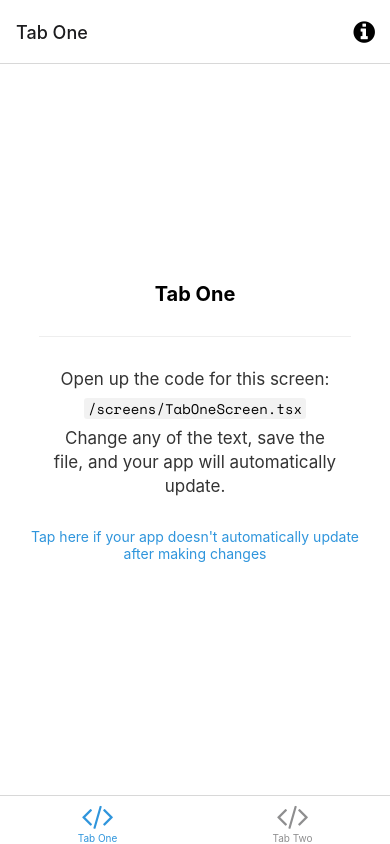
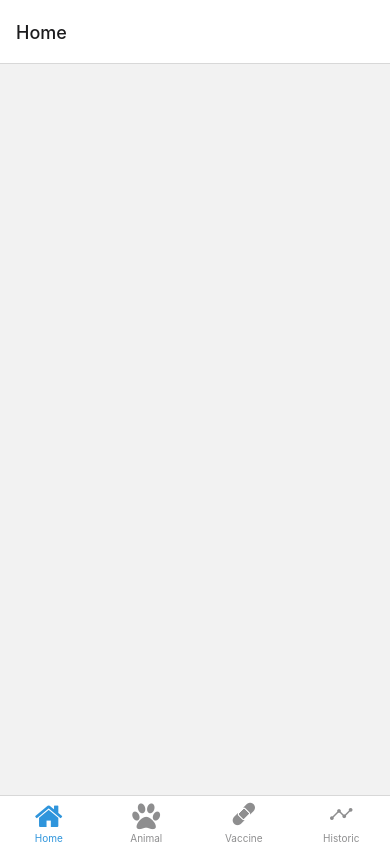
Before and after one commit to ho823/CatCare, a React Native app: screen /Home in a window 390 px wide. Built offline with nearby package versions, Linux system fonts and the light colour scheme; what expo-linking would draw is missing.

Commit message:
update navigation

```diff
--- a/navigation/LinkingConfiguration.ts
+++ b/navigation/LinkingConfiguration.ts
@@ -17,18 +17,26 @@ const linking: LinkingOptions<RootStackParamList> = {
         screens: {
           TabOne: {
             screens: {
-              TabOneScreen: 'one',
+              TabOneScreen: 'hbhvvv',
             },
           },
-          TabTwo: {
+          Animal: {
             screens: {
-              TabTwoScreen: 'two',
+              AnimalSheet: 'animal',
+            },
+          },
+          Home: {
+            screens: {
+              Home: 'home',
+            },
+          },
+          Historical: {
+            screens: {
+              Historical: 'Historic',
             },
           },
         },
       },
-      Modal: 'modal',
-      NotFound: '*',
     },
   },
 };
--- a/navigation/index.tsx
+++ b/navigation/index.tsx
@@ -4,6 +4,10 @@
  *
  */
 import { FontAwesome } from '@expo/vector-icons';
+import { Entypo } from '@expo/vector-icons';
+import { MaterialCommunityIcons } from '@expo/vector-icons';
+import { FontAwesome5 } from '@expo/vector-icons';
+import { Ionicons } from '@expo/vector-icons';
 import { createBottomTabNavigator } from '@react-navigation/bottom-tabs';
 import { NavigationContainer, DefaultTheme, DarkTheme } from '@react-navigation/native';
 import { createNativeStackNavigator } from '@react-navigation/native-stack';
@@ -12,10 +16,12 @@ import { ColorSchemeName, Pressable } from 'react-native';
 
 import Colors from '../constants/Colors';
 import useColorScheme from '../hooks/useColorScheme';
-import ModalScreen from '../screens/ModalScreen';
-import NotFoundScreen from '../screens/NotFoundScreen';
+import AnimalSheet from '../screens/AnimalSheet';
+import Historical from '../screens/Historical';
+import Home from '../screens/Home';
 import TabOneScreen from '../screens/TabOneScreen';
 import TabTwoScreen from '../screens/TabTwoScreen';
+import Vaccine from '../screens/Vaccine';
 import { RootStackParamList, RootTabParamList, RootTabScreenProps } from '../types';
 import LinkingConfiguration from './LinkingConfiguration';
 
@@ -39,10 +45,6 @@ function RootNavigator() {
   return (
     <Stack.Navigator>
       <Stack.Screen name="Root" component={BottomTabNavigator} options={{ headerShown: false }} />
-      <Stack.Screen name="NotFound" component={NotFoundScreen} options={{ title: 'Oops!' }} />
-      <Stack.Group screenOptions={{ presentation: 'modal' }}>
-        <Stack.Screen name="Modal" component={ModalScreen} />
-      </Stack.Group>
     </Stack.Navigator>
   );
 }
@@ -63,33 +65,35 @@ function BottomTabNavigator() {
         tabBarActiveTintColor: Colors[colorScheme].tint,
       }}>
       <BottomTab.Screen
-        name="TabOne"
-        component={TabOneScreen}
-        options={({ navigation }: RootTabScreenProps<'TabOne'>) => ({
-          title: 'Tab One',
-          tabBarIcon: ({ color }) => <TabBarIcon name="code" color={color} />,
-          headerRight: () => (
-            <Pressable
-              onPress={() => navigation.navigate('Modal')}
-              style={({ pressed }) => ({
-                opacity: pressed ? 0.5 : 1,
-              })}>
-              <FontAwesome
-                name="info-circle"
-                size={25}
-                color={Colors[colorScheme].text}
-                style={{ marginRight: 15 }}
-              />
-            </Pressable>
-          ),
+        name="Home"
+        component={Home}
+        options={({ navigation }: RootTabScreenProps<'Home'>) => ({
+          title: 'Home',
+          tabBarIcon: ({ color }) => <TabBarIcon name="home" color={color} />,
         })}
       />
       <BottomTab.Screen
-        name="TabTwo"
-        component={TabTwoScreen}
+        name="Animal"
+        component={AnimalSheet}
         options={{
-          title: 'Tab Two',
-          tabBarIcon: ({ color }) => <TabBarIcon name="code" color={color} />,
+          title: 'Animal',
+          tabBarIcon: ({ color }) => <TabBarIcon name="paw" color={color} />,
+        }}
+      />
+      <BottomTab.Screen
+        name="Vaccine"
+        component={Vaccine}
+        options={{
+          title: 'Vaccine',
+          tabBarIcon: ({ color }) => <TabBarIonic name="bandage" color={color} />,
+        }}
+      />
+      <BottomTab.Screen
+        name="Historical"
+        component={Historical}
+        options={{
+          title: 'Historic',
+          tabBarIcon: ({ color }) => <TabBarIonic name="analytics" color={color} />,
         }}
       />
     </BottomTab.Navigator>
@@ -105,3 +109,10 @@ function TabBarIcon(props: {
 }) {
   return <FontAwesome size={30} style={{ marginBottom: -3 }} {...props} />;
 }
+
+function TabBarIonic(props: {
+  name: React.ComponentProps<typeof Ionicons>['name'];
+  color: string;
+}) {
+  return <Ionicons size={24} {...props} />;
+}
--- /dev/null
+++ b/screens/AnimalSheet.tsx
@@ -0,0 +1,11 @@
+import { StyleSheet } from 'react-native';
+
+import EditScreenInfo from '../components/EditScreenInfo';
+import { Text, View } from '../components/Themed';
+
+export default function AnimalSheet() {
+  return (
+    <View >
+    </View>
+  );
+}
--- /dev/null
+++ b/screens/Historical.tsx
@@ -0,0 +1,12 @@
+import { StyleSheet } from 'react-native';
+
+import EditScreenInfo from '../components/EditScreenInfo';
+import { Text, View } from '../components/Themed';
+
+export default function Historical() {
+  return (
+    <View >
+
+    </View>
+  );
+}
--- /dev/null
+++ b/screens/Home.tsx
@@ -0,0 +1,13 @@
+import { StyleSheet } from 'react-native';
+
+import EditScreenInfo from '../components/EditScreenInfo';
+import { Text, View } from '../components/Themed';
+import { RootTabScreenProps } from '../types';
+
+export default function Home({ navigation }: RootTabScreenProps<'Home'>) {
+  return (
+    <View >
+
+    </View>
+  );
+}
--- a/screens/ModalScreen.tsx
+++ /dev/null
@@ -1,35 +0,0 @@
-import { StatusBar } from 'expo-status-bar';
-import { Platform, StyleSheet } from 'react-native';
-
-import EditScreenInfo from '../components/EditScreenInfo';
-import { Text, View } from '../components/Themed';
-
-export default function ModalScreen() {
-  return (
-    <View style={styles.container}>
-      <Text style={styles.title}>Modal</Text>
-      <View style={styles.separator} lightColor="#eee" darkColor="rgba(255,255,255,0.1)" />
-      <EditScreenInfo path="/screens/ModalScreen.tsx" />
-
-      {/* Use a light status bar on iOS to account for the black space above the modal */}
-      <StatusBar style={Platform.OS === 'ios' ? 'light' : 'auto'} />
-    </View>
-  );
-}
-
-const styles = StyleSheet.create({
-  container: {
-    flex: 1,
-    alignItems: 'center',
-    justifyContent: 'center',
-  },
-  title: {
-    fontSize: 20,
-    fontWeight: 'bold',
-  },
-  separator: {
-    marginVertical: 30,
-    height: 1,
-    width: '80%',
-  },
-});
--- a/screens/NotFoundScreen.tsx
+++ /dev/null
@@ -1,36 +0,0 @@
-import { StyleSheet, TouchableOpacity } from 'react-native';
-
-import { Text, View } from '../components/Themed';
-import { RootStackScreenProps } from '../types';
-
-export default function NotFoundScreen({ navigation }: RootStackScreenProps<'NotFound'>) {
-  return (
-    <View style={styles.container}>
-      <Text style={styles.title}>This screen doesn't exist.</Text>
-      <TouchableOpacity onPress={() => navigation.replace('Root')} style={styles.link}>
-        <Text style={styles.linkText}>Go to home screen!</Text>
-      </TouchableOpacity>
-    </View>
-  );
-}
-
-const styles = StyleSheet.create({
-  container: {
-    flex: 1,
-    alignItems: 'center',
-    justifyContent: 'center',
-    padding: 20,
-  },
-  title: {
-    fontSize: 20,
-    fontWeight: 'bold',
-  },
-  link: {
-    marginTop: 15,
-    paddingVertical: 15,
-  },
-  linkText: {
-    fontSize: 14,
-    color: '#2e78b7',
-  },
-});
--- /dev/null
+++ b/screens/Vaccine.tsx
@@ -0,0 +1,12 @@
+import { StyleSheet } from 'react-native';
+
+import EditScreenInfo from '../components/EditScreenInfo';
+import { Text, View } from '../components/Themed';
+
+export default function Vaccine() {
+  return (
+    <View >
+
+    </View>
+  );
+}
--- a/types.tsx
+++ b/types.tsx
@@ -26,7 +26,10 @@ export type RootStackScreenProps<Screen extends keyof RootStackParamList> = Nati
 
 export type RootTabParamList = {
   TabOne: undefined;
-  TabTwo: undefined;
+  Animal: undefined;
+  Home: undefined,
+  Historical: undefined,
+  Vaccine: undefined,
 };
 
 export type RootTabScreenProps<Screen extends keyof RootTabParamList> = CompositeScreenProps<
```
